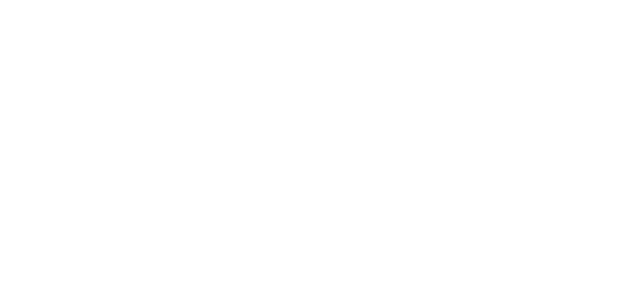
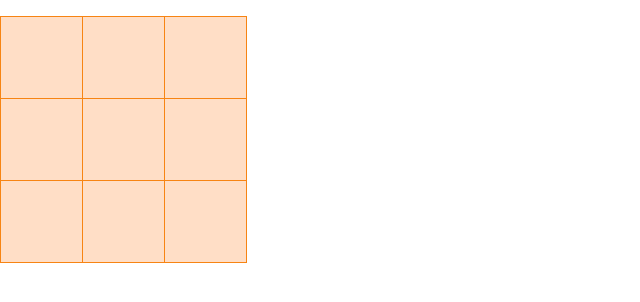
Before and after one commit to AlexC-ux/reactproject1-typescript, a React (Create React App) app: page /ttt in a window 1280 px wide. Before the commit this address had no page. Shown: the top 302 px of the page, without its empty margins (0-640 px from the left). Built offline with nearby package versions, Linux system fonts and the light colour scheme.

Commit message:
tick-tack-toe added

```diff
--- /dev/null
+++ b/src/css/ticktacktoe.css
@@ -0,0 +1,31 @@
+.fieldi {
+    margin: 10px auto 0 auto;
+    border-collapse: collapse;
+}
+.content, .allLevels {
+    max-width: 1200px;
+    margin: 0 auto;
+}
+
+.celli {
+    background-size: 70%;
+    text-align: center;
+    margin: 1px;
+    border: 1px solid #f78413;
+    background-color: #ffdec6;
+    font-size: 1.5rem;
+    width: 45px;
+    height: 45px;
+}
+
+.cellil {
+    width: 82px;
+    height: 82px;
+}
+td.crosss {
+    background-color: #fff;
+}
+
+td.zeroess {
+    background-color: #f78413;
+}
--- a/src/index.tsx
+++ b/src/index.tsx
@@ -4,6 +4,7 @@
 import View from './view';
 import LogPage from "./log-in";
 import { BrowserRouter, Route, Routes } from 'react-router-dom';
+import TickTackToe from "./tick-tack-toe";
 
 const root = ReactDOM.createRoot(
   document.getElementById('root') as HTMLElement
@@ -12,7 +13,8 @@
     <BrowserRouter>
         <Routes>
             <Route path="/" element={<View />} />                   { /*   Главная страница     */}
-            <Route path="login" element={<LogPage />}>              { /*   Страница авторизации: /войти     */}
+            <Route path="login" element={<LogPage />} />            { /*   Страница авторизации: /войти     */}
+            <Route path="ttt" element={<TickTackToe />}>            { /*   Страница "крестики-нолики"     */}
         </Route>
     </Routes>
 </BrowserRouter>);
--- a/src/prezi.tsx
+++ b/src/prezi.tsx
@@ -4,12 +4,7 @@
 
 function Card(props: any) {
 
-
-
     return (
-
-
-
         <div className="col">
             <div className="card card-cover h-100 overflow-hidden text-white bg-dark rounded-4 shadow-lg" style={{ backgroundImage: "url('" + props.imageurl + "')", backgroundSize: "cover" }}>
                 <div className="d-flex flex-column h-100 p-5 pb-3 text-white text-shadow-1">
@@ -30,26 +25,6 @@
 
     const [entrants, setEntrants] = useState(0);
 
-    useEffect(() => {
-        switch (entrants) {
-            case 1: {
-                document.querySelector("p#sometext")!.textContent = "Вы знаете как пользоваться кнопкой! Продолжайте в том же духе";
-                break;
-            }
-            case 10: {
-
-
-
-
-                const winImage = <img id="winimg" src="https://avatarko.ru/img/kartinka/5/chelovechek_4170.jpg" style={{ position: "fixed", zIndex: "999999", top: "50%", left: "45%", width: "200px" }} onClick={sayWin} />;
-
-                ReactDOM.render(winImage, document.getElementById("sometext"));
-                break;
-            }
-        }
-    },
-        [entrants]);
-
     return (
         <div>
             <div className="container px-4 py-5" id="custom-cards">
@@ -66,7 +41,9 @@
                 <a className="btn btn-lg btn-dark" type="button" onClick={() => setEntrants(entrants + 1)}>Участвовать</a>
                 <div className="d-flex flex-column flex-sm-row justify-content-between py-4 my-4 border-bottom">
                     <p>Вы участвовали {entrants} раз.</p>
-                    <p id="sometext" >Нажмите "Участвовать", чтобы увеличить счётчик!</p>
+                    {entrants == 0 && <p>Нажмите "Участвовать", чтобы увеличить счётчик!</p>}
+                    {entrants > 0 && entrants < 10 && <p>Вы знаете как пользоваться кнопкой! Продолжайте в том же духе</p>}
+                    {entrants >= 10 && <img id="winimg" src="https://avatarko.ru/img/kartinka/5/chelovechek_4170.jpg" style={{ position: "fixed", zIndex: "999999", top: "50%", left: "45%", width: "200px" }} onClick={sayWin} />}
                 </div>
             </div>
         </div>
--- /dev/null
+++ b/src/tick-tack-toe.tsx
@@ -0,0 +1,89 @@
+import { table } from 'console';
+import React, { ReactComponentElement, RefObject, useRef, useState } from 'react';
+import ReactDOM from 'react-dom';
+import "./css/ticktacktoe.css";
+
+class TickTackToe extends React.Component<{}, { BrickClass: string[][], counter: number, onclicks: any[][], wintext: string[] }> {
+    refe: any = React.createRef();
+    constructor(props:any) {
+        super(props);
+        this.state = {
+            BrickClass: [["", "", ""], ["", "", ""], ["", "", ""]],
+            counter: 0,
+            onclicks: [[() => this.clickBrick(0, 0), () => this.clickBrick(0, 1), () => this.clickBrick(0, 2)], [() => this.clickBrick(1, 0), () => this.clickBrick(1, 1), () => this.clickBrick(1, 2)], [() => this.clickBrick(2, 0), () => this.clickBrick(2, 1), () => this.clickBrick(2, 2)]],
+            wintext:[""]
+        };
+    }
+
+    checkwin = () => {
+        if (this.state.counter > 3) {
+            let answs: string[] = ["", "", "", "", "", "", "", ""];
+
+            for (let i = 0; i < 3; i++) {
+                answs[i] = this.state.onclicks[i][0].toString() + this.state.onclicks[i][1].toString() + this.state.onclicks[i][2].toString();
+                answs[i+3] = this.state.onclicks[0][i].toString() + this.state.onclicks[1][i].toString() + this.state.onclicks[2][i].toString();
+            }
+
+            answs[6] = this.state.onclicks[0][0].toString() + this.state.onclicks[1][1].toString() + this.state.onclicks[2][2].toString();
+            answs[7] = this.state.onclicks[2][0].toString() + this.state.onclicks[1][1].toString() + this.state.onclicks[0][2].toString()
+
+            for (let el = 0; el < 8; el++) {
+                let element: string = answs[el];
+
+                if (element.toString() === "XXX") {
+                    this.state.wintext[0] = "Выиграли крестики!";
+                    this.state.BrickClass.fill(["","",""]);
+                } else if (element.toString() === "000") {
+                    this.state.wintext[0] = "Выиграли нолики!";
+                    this.state.BrickClass.fill(["", "", ""]);
+                }
+            }
+        }
+    }
+
+    clickBrick = (pos1: number, pos2: number) => {
+        this.setState({
+            counter: this.state.counter+1
+        });
+
+        if (this.state.counter % 2 > 0) {
+            this.state.onclicks[pos1][pos2] = "X";
+            this.state.BrickClass[pos1][pos2] += " crosss ";
+        } else {
+            this.state.onclicks[pos1][pos2] = "0";
+            this.state.BrickClass[pos1][pos2] += " zeroess ";
+        }
+        this.checkwin();
+    }
+
+
+
+
+    render() {
+        return (
+
+            <table>
+                <p>{this.state.wintext[0]}</p>
+                <tr>
+                    <td className={"celli cellil" + this.state.BrickClass[0][0]} onClick={this.state.onclicks[0][0]}></td >
+                    <td className={"celli cellil" + this.state.BrickClass[0][1]} onClick={this.state.onclicks[0][1]}></td >
+                    <td className={"celli cellil" + this.state.BrickClass[0][2]} onClick={this.state.onclicks[0][2]}></td >
+                </tr>
+                <tr>
+                    <td className={"celli cellil" + this.state.BrickClass[1][0]} onClick={this.state.onclicks[1][0]}></td >
+                    <td className={"celli cellil" + this.state.BrickClass[1][1]} onClick={this.state.onclicks[1][1]}></td >
+                    <td className={"celli cellil" + this.state.BrickClass[1][2]} onClick={this.state.onclicks[1][2]}></td >
+                </tr>
+                <tr>
+                    <td className={"celli cellil" + this.state.BrickClass[2][0]} onClick={this.state.onclicks[2][0]}></td >
+                    <td className={"celli cellil" + this.state.BrickClass[2][1]} onClick={this.state.onclicks[2][1]}></td >
+                    <td className={"celli cellil" + this.state.BrickClass[2][2]} onClick={this.state.onclicks[2][2]}></td >
+                </tr>
+            </table>
+        );
+    }
+}
+
+
+
+export default TickTackToe;
```
